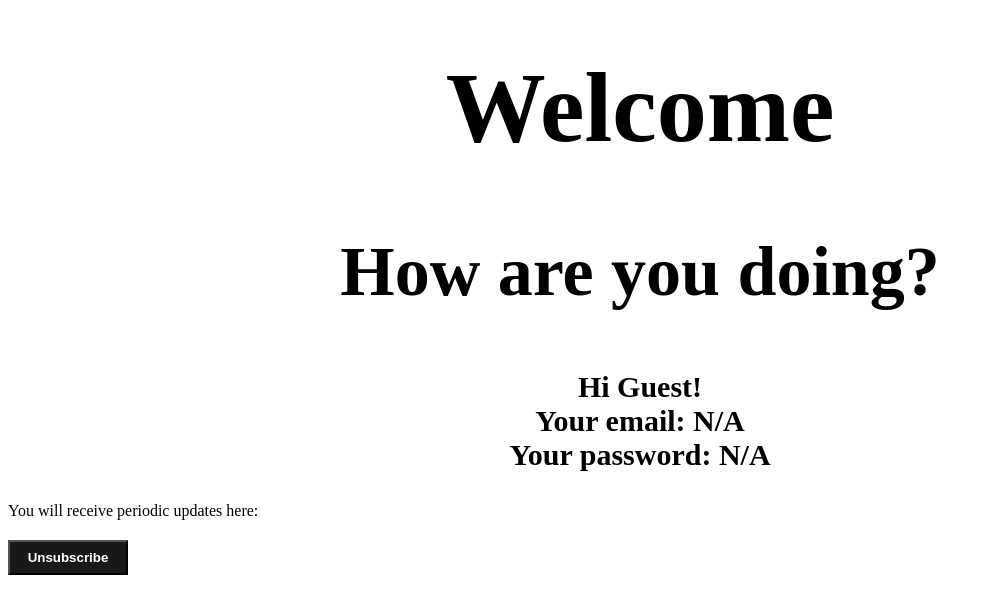
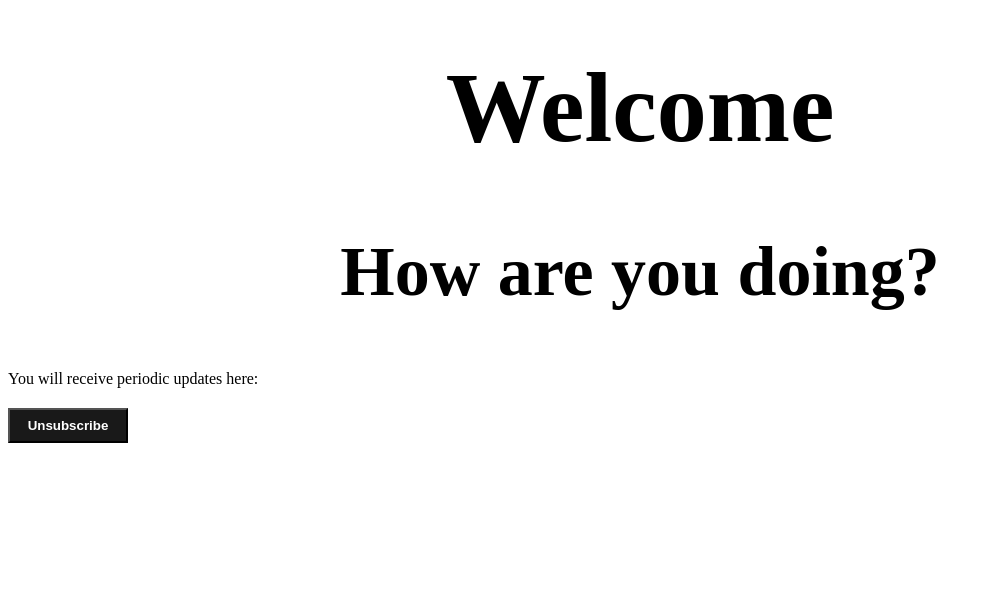
Before and after one commit to missmamratri/registration, a plain HTML site: page second.html in a window 1280 px wide. Shown: the whole page, without its empty margins (0-991 px from the left). Drawn offline with Linux system fonts and the light colour scheme.

Commit message:
Update second.html

```diff
--- a/second.html
+++ b/second.html
@@ -14,9 +14,6 @@
     <button onclick="unsubscribe()">Unsubscribe</button>
   <!-- Load script AFTER the DOM is ready -->
   <script src="script.js"></script>
-  <script>
-    // Call welcome AFTER scriptasli.js is loaded
-    window.onload = showWelcome();
-  </script>
+
 </body>
 </html>
```
